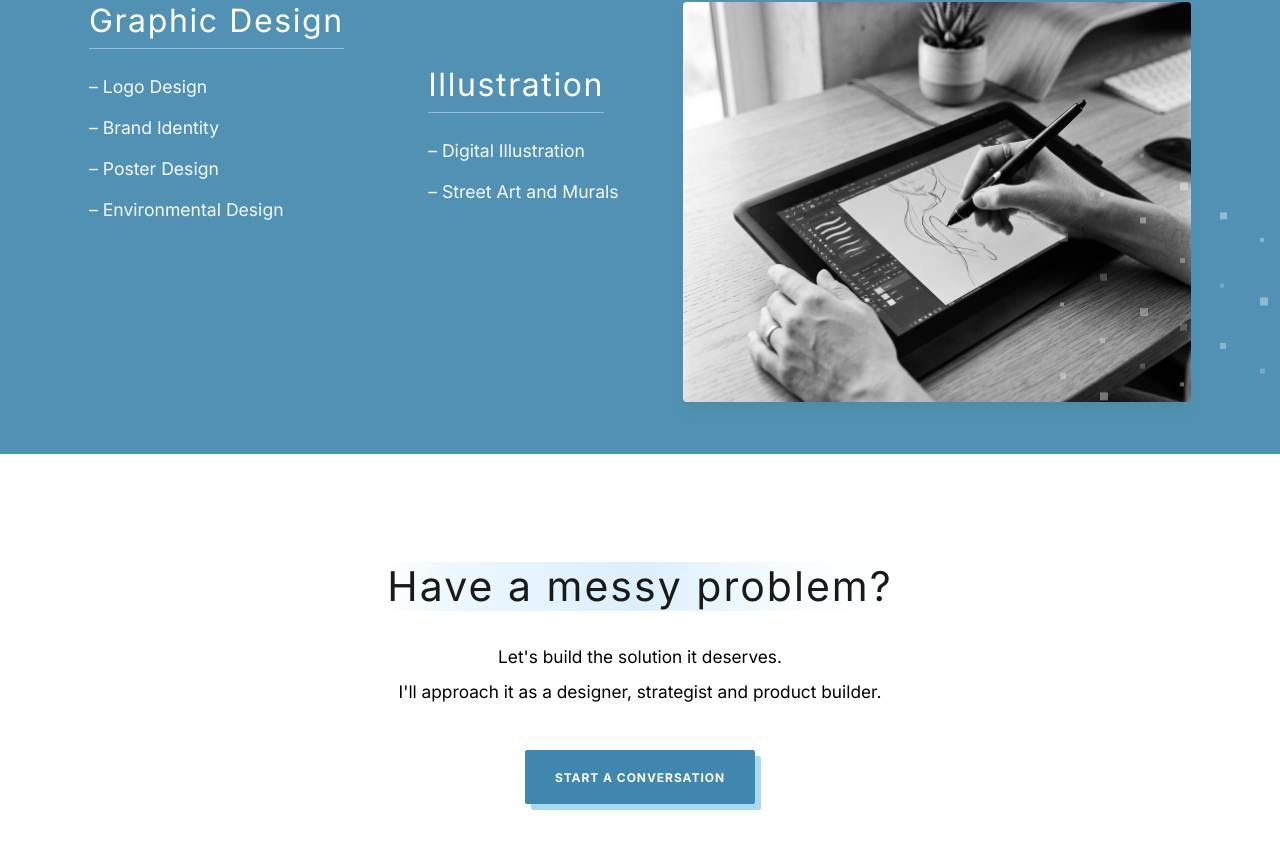
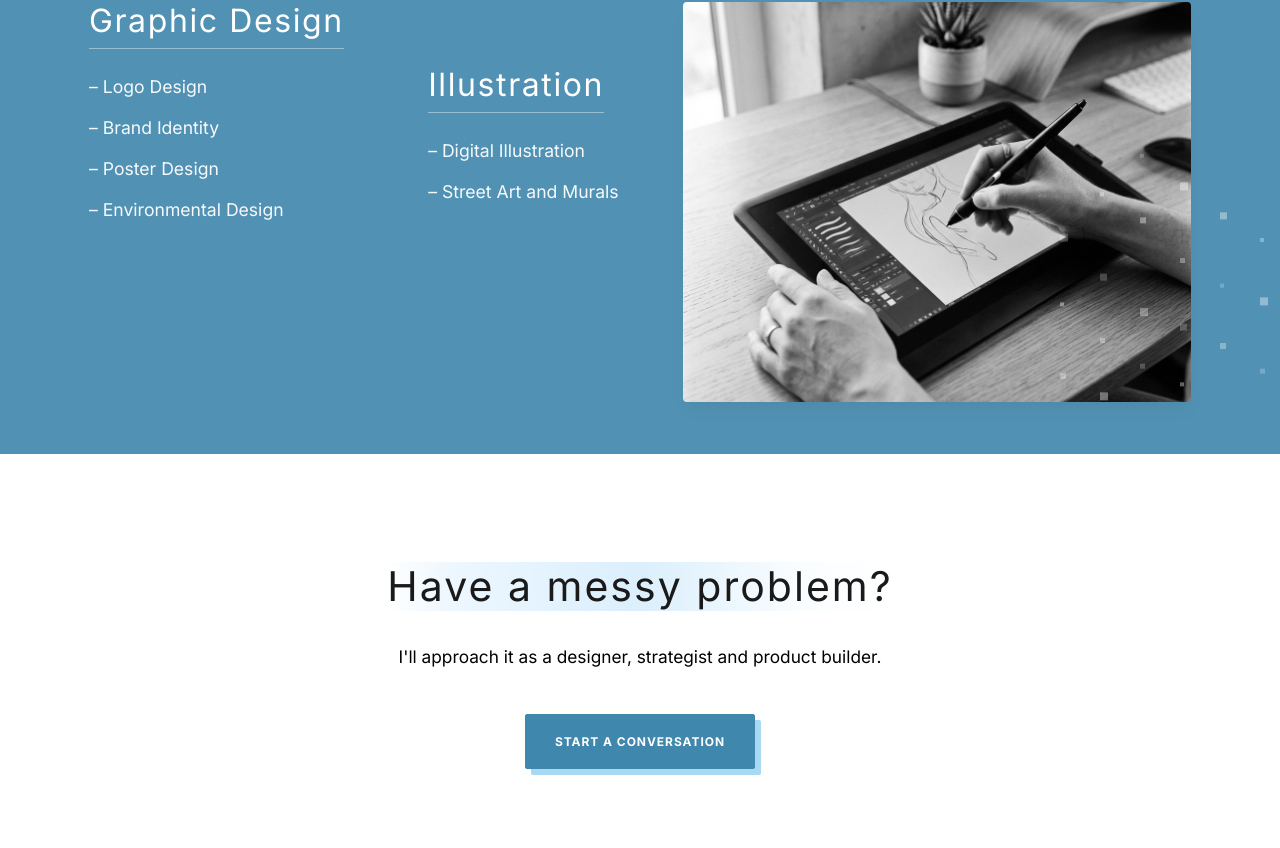
Before and after one commit to Irene2828/porfoliojuly, a Next.js app: page / in a window 1280 px wide. Shown: the part 1185-2033 px from the top of the page. Built offline with nearby package versions, Linux system fonts and the light colour scheme; no server answers; the database is empty; a web font is replaced by a local one.

Commit message:
Content: remove Let's build the solution it deserves. line from FaceDivider

```diff
--- a/src/app/components/FaceDivider.tsx
+++ b/src/app/components/FaceDivider.tsx
@@ -26,7 +26,6 @@ export default function FaceDivider() {
       >
         <motion.h2 variants={arriveIn} className="face-closure">Have a messy problem?</motion.h2>
         <motion.div variants={arriveIn} className="face-support">
-          <p className="face-preheadline">Let&apos;s build the solution it deserves.</p>
           <p className="face-preheadline">I&apos;ll approach it as a designer, strategist and product builder.</p>
         </motion.div>
         <motion.a variants={arriveIn} href="mailto:hello@example.com" className="btn btn-primary face-cta">
```
